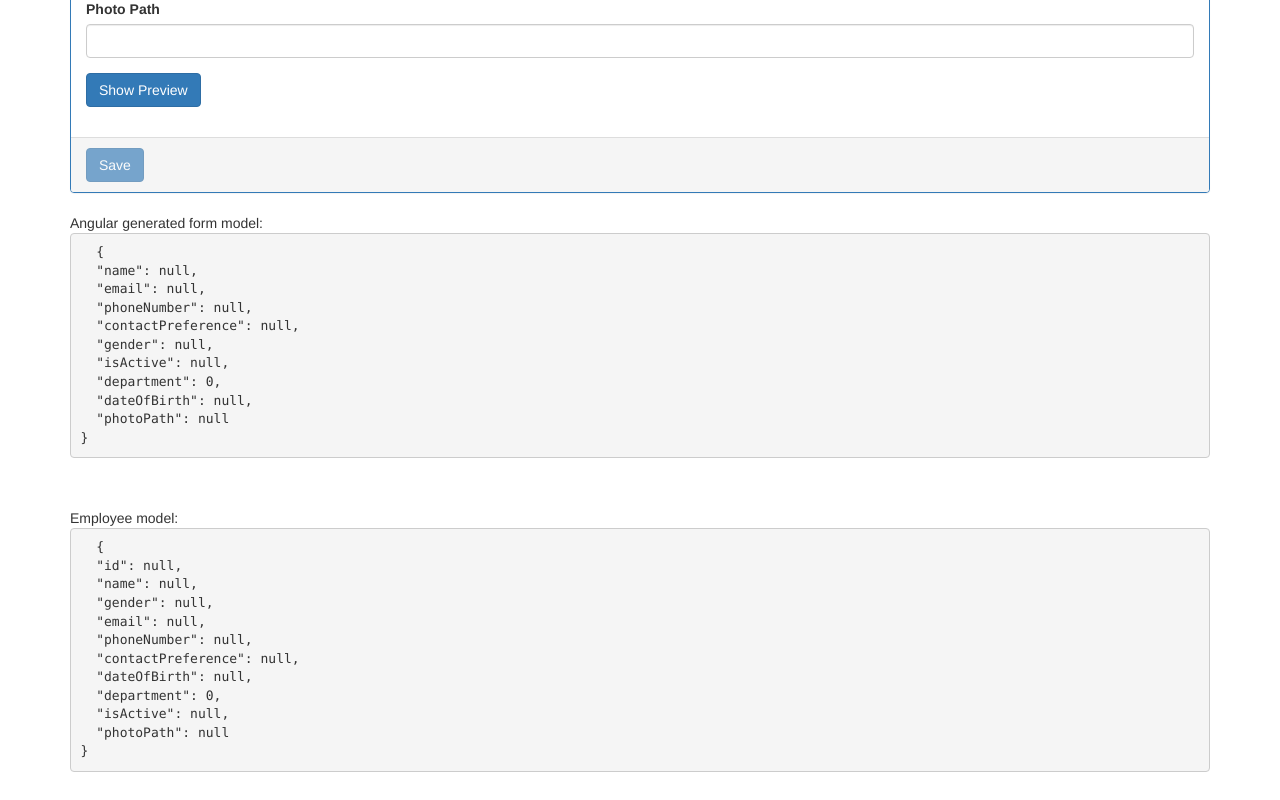
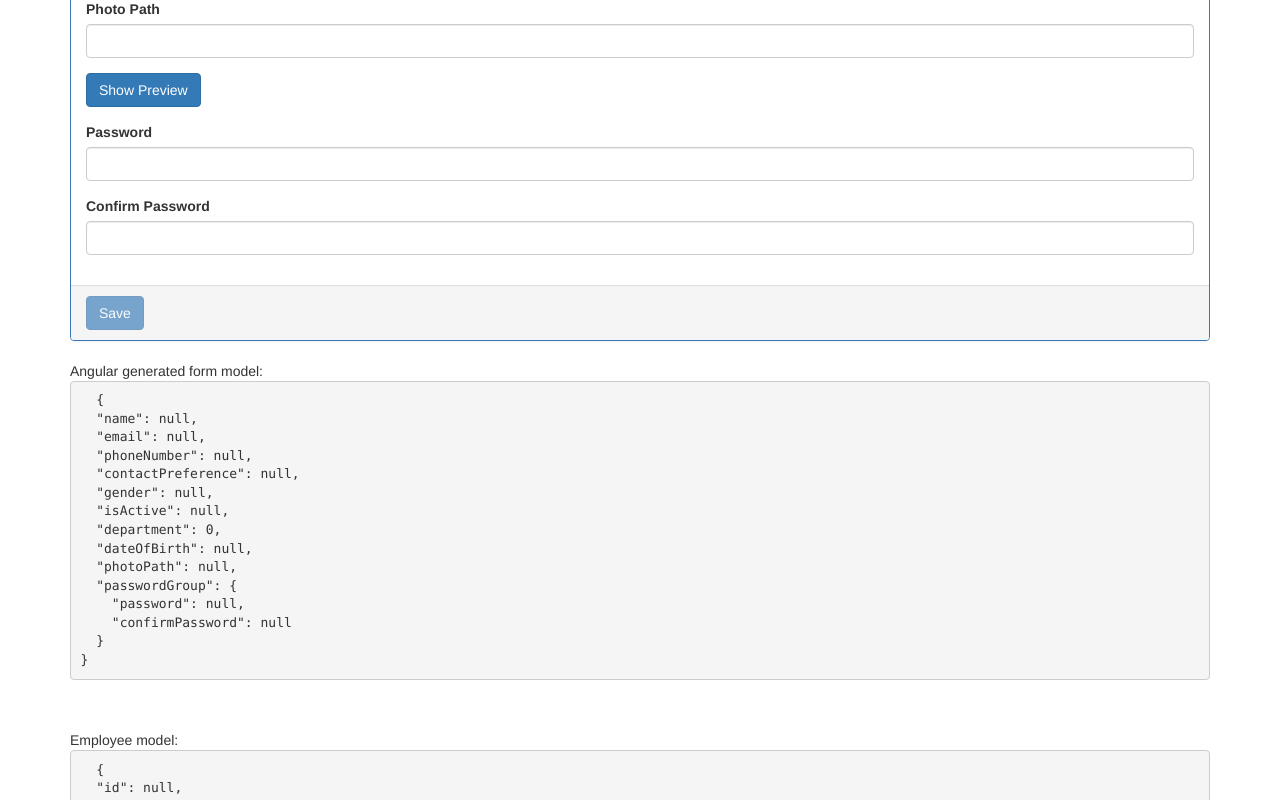
Before and after one commit to houh60/AngularCRUD02, an Angular app: page /create in a window 1280 px wide. Shown: the part 720-1520 px from the top of the page. Built offline with nearby package versions, Linux system fonts and the light colour scheme.

Commit message:
new changes

```diff
--- a/src/app/app.module.ts
+++ b/src/app/app.module.ts
@@ -9,13 +9,15 @@
 import { BsDatepickerModule } from 'ngx-bootstrap/datepicker';
 import { BrowserAnimationsModule } from '@angular/platform-browser/animations';
 import { SelectRequiredValidatorDirective } from './shared/select-required-validator.directive';
+import { ConfirmEqualValidatorDirective } from './shared/confirm-equal-validator.directive';
 
 @NgModule({
   declarations: [
     AppComponent,
     ListEmployeesComponent,
     CreateEmployeeComponent,
-    SelectRequiredValidatorDirective
+    SelectRequiredValidatorDirective,
+    ConfirmEqualValidatorDirective
   ],
   imports: [
     BrowserModule,
--- a/src/app/employees/create-employee/create-employee.component.html
+++ b/src/app/employees/create-employee/create-employee.component.html
@@ -120,6 +120,32 @@
       <div class="form-group">
         <img [src]="employee.photoPath" width="200" *ngIf="previewPhoto">
       </div>
+
+      <div ngModelGroup="passwordGroup" [class.has-error]="confirmPassword.touched && confirmPassword.invalid &&
+      !confirmPassword.errors['required']">
+        <div class="form-group" [class.has-error]="password.touched && password.invalid">
+          <label for="password" class="control-label">Password</label>
+          <input id="password" required type="text" class="form-control" name="password" [(ngModel)]="employee.password"
+            #password="ngModel" (input)="confirmPassword.control.updateValueAndValidity()">
+          <span class="help-block" *ngIf="password.touched && password.errors && password.errors['required']">
+            Password is required
+          </span>
+        </div>
+
+        <div class="form-group" [class.has-error]="confirmPassword.touched && confirmPassword.invalid">
+          <label for="confirmPassword" class="control-label">Confirm Password</label>
+          <input name="confirmPassword" appConfirmEqualValidator="password" required id="confirmPassword" type="text"
+            class="form-control" [(ngModel)]="employee.confirmPassword" #confirmPassword="ngModel">
+          <span class="help-block"
+            *ngIf="confirmPassword.touched && confirmPassword.errors && confirmPassword.errors['required']">
+            Confirm Password is required
+          </span>
+          <span class="help-block" *ngIf="confirmPassword.touched && confirmPassword.errors && confirmPassword.errors['notEqual'] &&
+          !confirmPassword.errors['required']">
+            Password and Confirm Password does not match
+          </span>
+        </div>
+      </div>
     </div>
     <div class="panel-footer">
       <button type="submit" class="btn btn-primary" [disabled]="employeeForm.invalid">Save</button>
--- a/src/app/employees/create-employee/create-employee.component.ts
+++ b/src/app/employees/create-employee/create-employee.component.ts
@@ -30,6 +30,8 @@
     department: 0,
     isActive: null,
     photoPath: null,
+    password: null,
+    confirmPassword: null,
   };
   emailPattern = new RegExp(/^[a-zA-Z0-9_.+\-]+@[a-zA-Z0-9\-]+\.[a-zA-Z0-9\-.]+$/);
   pragEmailPattern = new RegExp(/^[a-zA-Z0-9_.+\-]+@(?:(?:[a-zA-Z0-9\-]+\.)?[a-zA-Z]+\.)?(pragimtech)\.com$/);
--- a/src/app/employees/list-employees/list-employees.component.ts
+++ b/src/app/employees/list-employees/list-employees.component.ts
@@ -17,7 +17,9 @@
       dateOfBirth: new Date('10/25/1988'),
       department: 3,
       isActive: true,
-      photoPath: 'assets/images/mark.png'
+      photoPath: 'assets/images/mark.png',
+      password: '',
+      confirmPassword: ''
     },
     {
       id: 2,
@@ -28,7 +30,9 @@
       dateOfBirth: new Date('11/20/1979'),
       department: 2,
       isActive: true,
-      photoPath: 'assets/images/mary.png'
+      photoPath: 'assets/images/mary.png',
+      password: '',
+      confirmPassword: ''
     },
     {
       id: 3,
@@ -39,7 +43,9 @@
       dateOfBirth: new Date('3/25/1976'),
       department: 3,
       isActive: false,
-      photoPath: 'assets/images/john.png'
+      photoPath: 'assets/images/john.png',
+      password: '',
+      confirmPassword: ''
     },
   ];
 }
--- a/src/app/models/employee.model.ts
+++ b/src/app/models/employee.model.ts
@@ -9,4 +9,6 @@
   department: number;
   isActive: boolean;
   photoPath?: string;
+  password: string;
+  confirmPassword: string;
 }
--- /dev/null
+++ b/src/app/shared/confirm-equal-validator.directive.ts
@@ -0,0 +1,23 @@
+import { Directive, Input } from "@angular/core";
+import { AbstractControl, NG_VALIDATORS, ValidationErrors, Validator } from "@angular/forms";
+
+@Directive({
+  selector: '[appConfirmEqualValidator]',
+  providers: [{
+    provide: NG_VALIDATORS,
+    useExisting: ConfirmEqualValidatorDirective,
+    multi: true
+  }]
+})
+export class ConfirmEqualValidatorDirective implements Validator {
+
+  @Input() appConfirmEqualValidator: string;
+
+  validate(control: AbstractControl<any, any>): ValidationErrors {
+    const controlToCompare = control.parent.get(this.appConfirmEqualValidator);
+    if (controlToCompare && controlToCompare.value != control.value) {
+      return { 'notEqual': true }
+    }
+    return null;
+  }
+}
```
